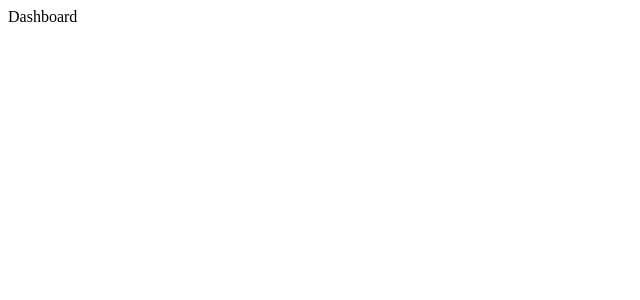
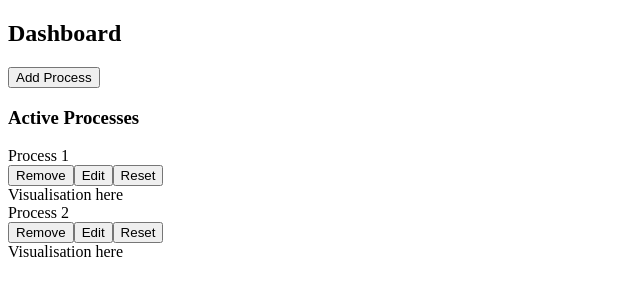
Before and after one commit to nicolaivasquez/dashboard-test, a React (Create React App) app in the folder ui/: page / in a window 1280 px wide. Shown: the top 300 px of the page, without its empty margins (0-640 px from the left). Built offline with nearby package versions, Linux system fonts and the light colour scheme.

Commit message:
update readme and quick wireframe of ui

```diff
--- a/ui/src/App.js
+++ b/ui/src/App.js
@@ -4,7 +4,25 @@
   render() {
     return (
       <div>
-        Dashboard
+        <h2>Dashboard</h2>
+        <button>Add Process</button>
+        <div>
+          <h3>Active Processes</h3>
+          <div>
+            <div>Process 1</div>
+            <button>Remove</button>
+            <button>Edit</button>
+            <button>Reset</button>
+            <div>Visualisation here</div>
+          </div>
+          <div>
+            <div>Process 2</div>
+            <button>Remove</button>
+            <button>Edit</button>
+            <button>Reset</button>
+            <div>Visualisation here</div>
+          </div>
+        </div>
       </div>
     );
   }
```
Also changed, not shown: 1 other file (tests, documents, lock files or other folders).
